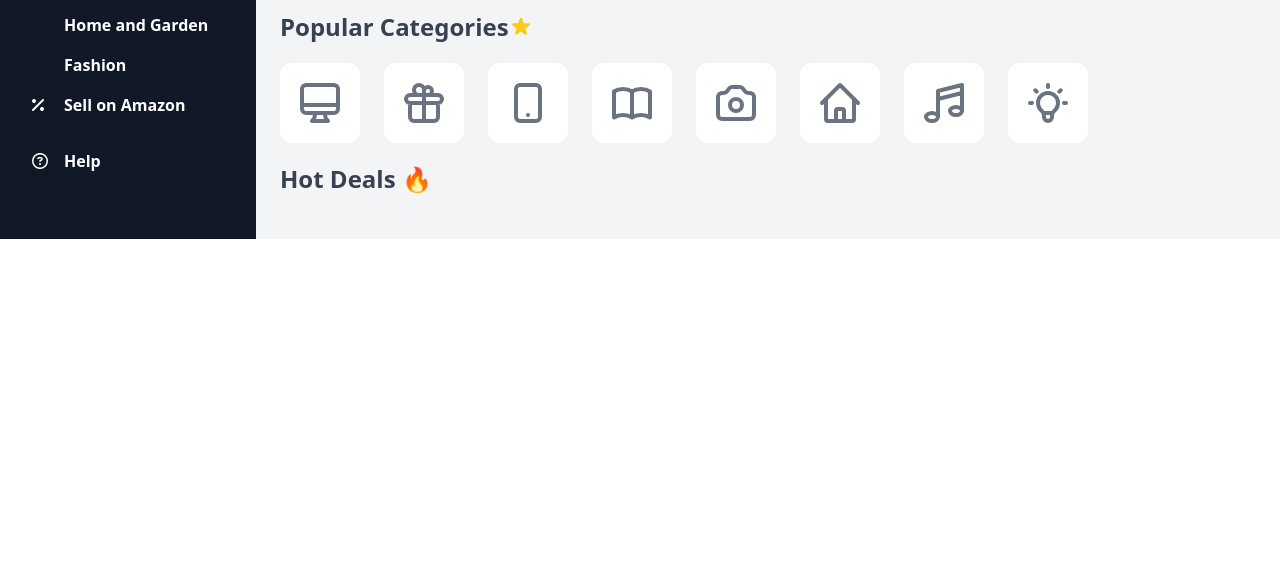
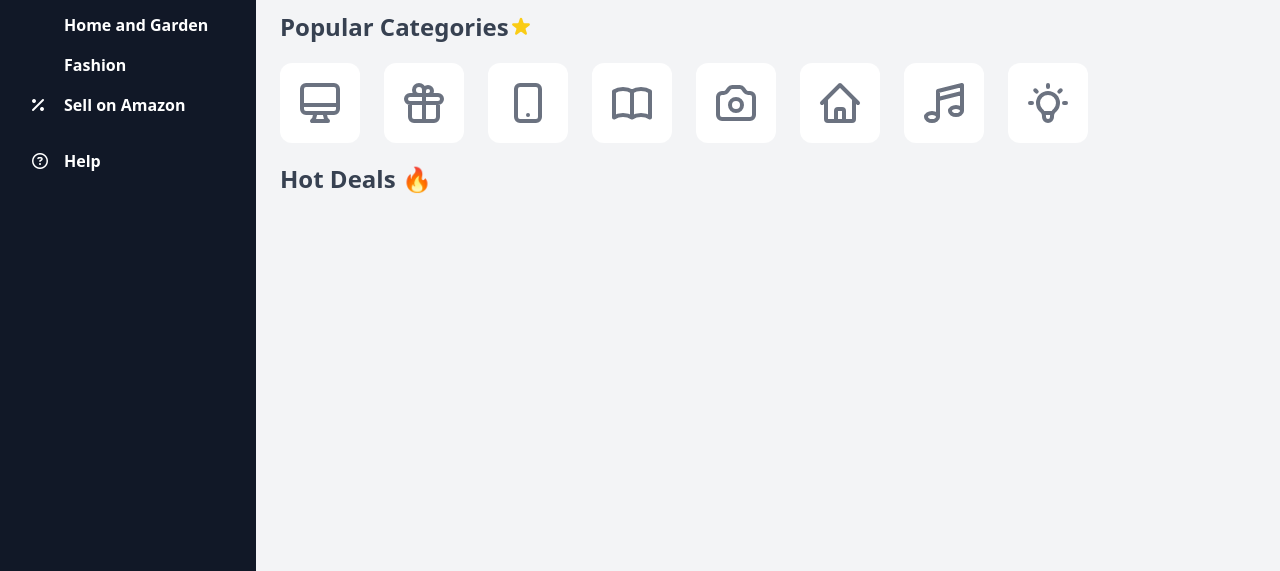
Before and after one commit to kunaaal13/Amazon-clone-two, a plain HTML site: page index.html in a window 1280 px wide. Shown: the part 293-864 px from the top of the page. Before the commit the page ends 800 px from the top, so only its background shows below. Drawn offline with nearby package versions, Linux system fonts and the light colour scheme; no server answers.

Commit message:
Update index.html

```diff
--- a/index.html
+++ b/index.html
@@ -25,7 +25,7 @@
     <title>Amazon Clone 2.0</title>
   </head>
   <body>
-    <div class="bg-white w-full">
+    <div class="bg-white w-full h-screen">
       <div class="header h-16 bg-gray-900 flex items-center">
         <div class="logo w-1/5 h-16 ml-10">
           <img
```
